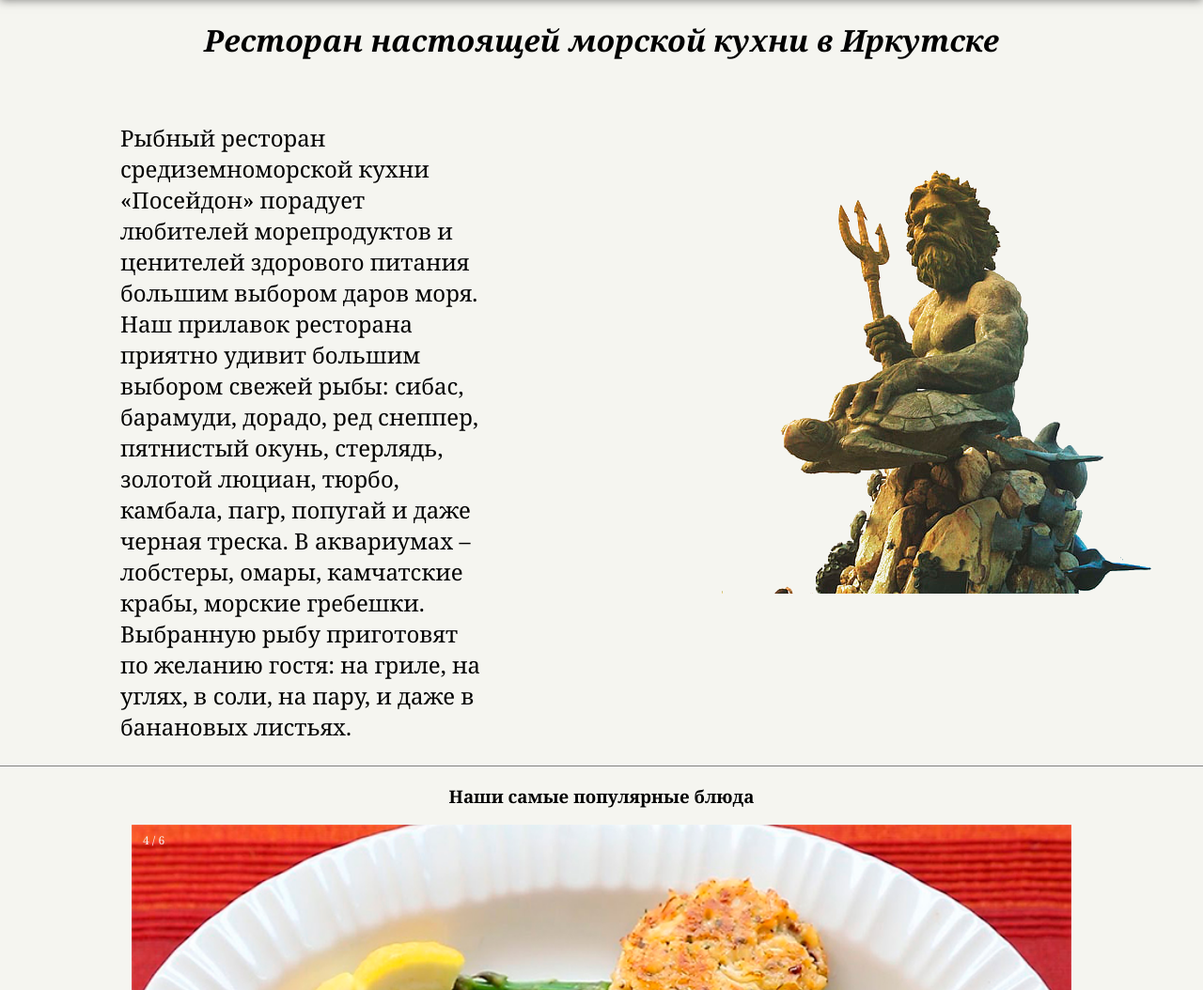
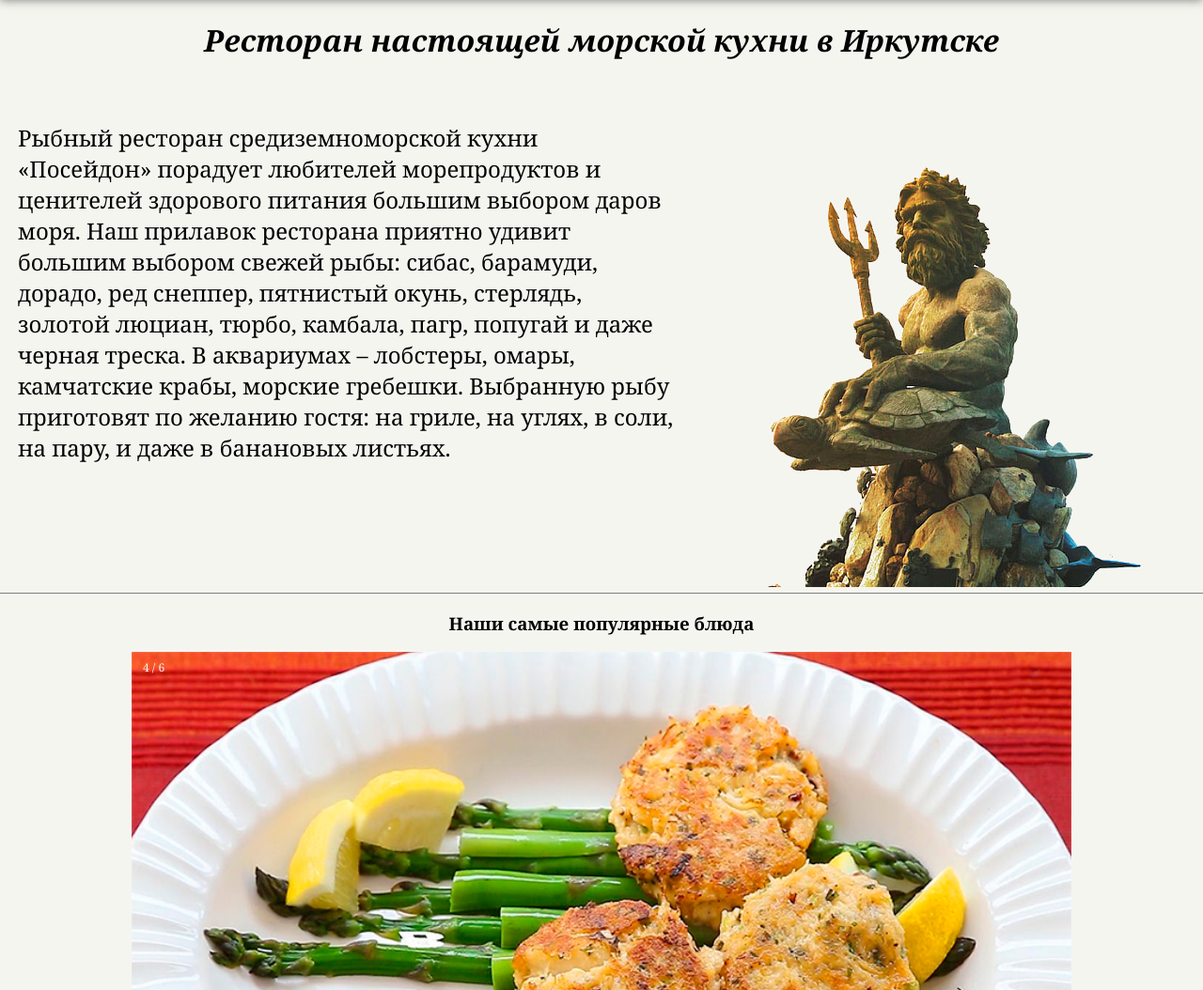
Before and after one commit to vladimirjoshkin/WebRestaurant, a Flask app: page / in a window 1280 px wide; the page is wider, and only the part inside the window is pictured. Shown: the part 95-1149 px from the top of that part at 94% size. Run offline with Flask 2, Linux system fonts and the light colour scheme; some libraries are stand-ins or nearby versions.

Commit message:
add flex

```diff
--- a/static/carousel-index.css
+++ b/static/carousel-index.css
@@ -70,15 +70,7 @@
   .text {font-size: 11px}
 }
 
-.main-text-container >div {
-    width:30%;
-    float: left;
 
-     margin-left:10%;
-     margin-right:10%;
-
-
- }
 .delivery-container {
     text-align:center;
 }
@@ -113,16 +105,14 @@
     margin-top:40px;
 }
 .container-text {
-
+    width:700px;
+    height:200px;
     margin-top:20px;
-    float:right;
     font-size:18pt;
-
+   flex-shrink:0;
 
 }
 .container-image {
-
-    float:left;
 
 }
 .helper {
@@ -133,7 +123,6 @@
 }
 .main-text-container {
     display:flex;
-    flex-warp:wrap;
     justify-content: space-around;
 
 }
--- a/static/horizontal-menu.css
+++ b/static/horizontal-menu.css
@@ -22,18 +22,7 @@
 .bottom-menu-list li a {
     color: white;
 }
-li:hover {
-    /*outline: 0px solid #ccc;
-    outline-offset: 10px;
-    outline-color: grey;
-    background: grey;
-    border-bottom: 2px solid white;
-    */
 
-
-
-
-}
 li:after {
     display: block;
     content: "";
--- a/templates/index.html
+++ b/templates/index.html
@@ -8,7 +8,7 @@
     <title>Ресторан морской кухни</title>
     <link rel="stylesheet" type="text/css" href="{{ url_for('static', filename='carousel-index.css') }}">
     {% include 'link_static.html' %}
-    <script src="{{ url_for('static', filename='index.js') }}"></script>
+   <!-- <script src="{{ url_for('static', filename='index.js') }}"></script>-->
     <script src="{{ url_for('static', filename='carousel-auto.js') }}"></script>
 </head>
 <body>
```
Also changed, not shown: static/about_us.css (+5 -7 lines), databases/booking.db, static/index-img.png.
